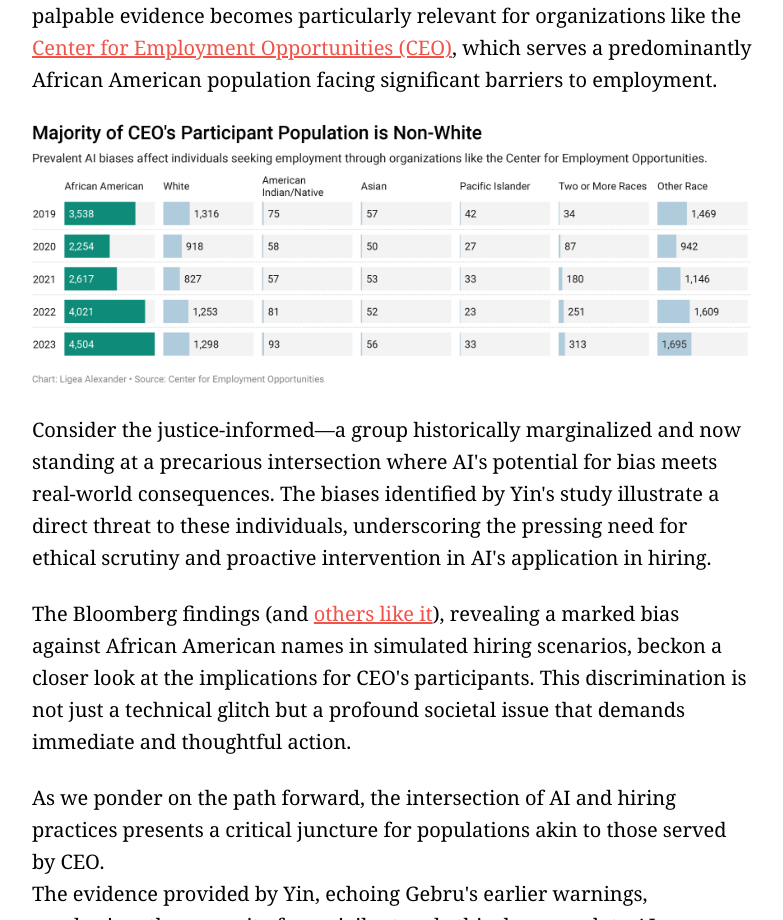
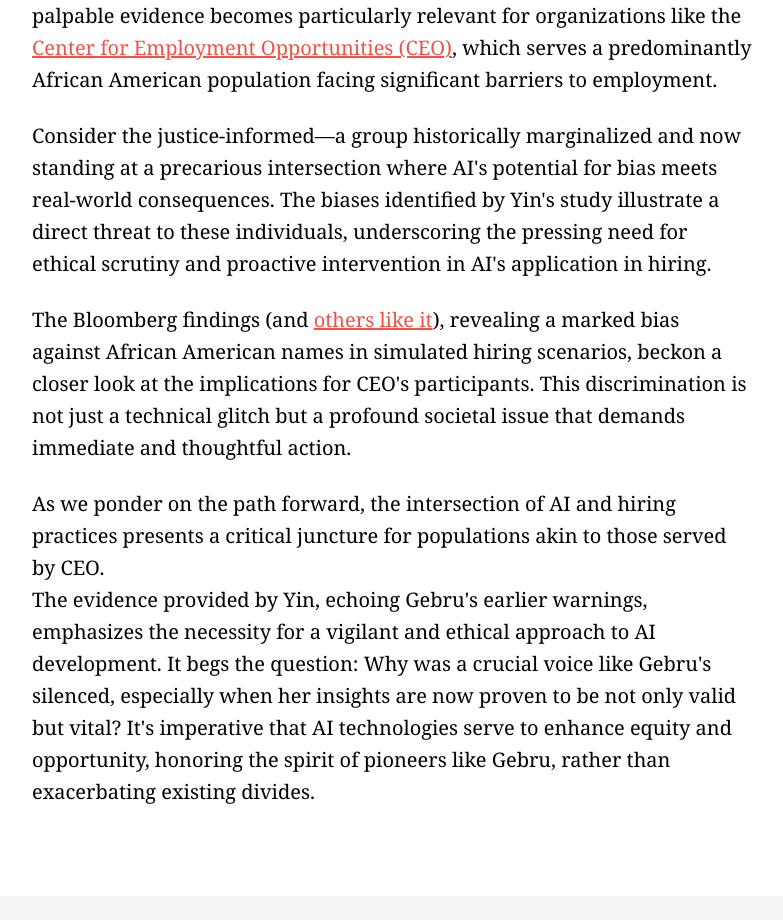
Before and after one commit to ligea-alexander/An-Ethical-AI-Imperative, a plain HTML site: page index.html in a window 1280 px wide. Shown: the part 2140-3060 px from the top of the page, without its empty margins (248-1031 px from the left). Drawn offline with Linux system fonts and the light colour scheme.

Commit message:
Remove chart

```diff
--- a/index.html
+++ b/index.html
@@ -61,10 +61,9 @@
                 Opportunities (CEO)</a>, which serves a predominantly African American population facing significant
             barriers to
             employment.</p>
-        <figure>
-            <img src="ai_impertive_ceo_dem.png">
+        <!-- <figure>
             <!-- <figcaption>This is an image caption</figcaption> -->
-        </figure>
+        <!-- </figure> -->
         <p>Consider the justice-informed—a group historically marginalized and now standing at a
             precarious intersection where AI's potential for bias meets real-world consequences. The biases
             identified by Yin's study illustrate a direct threat to these individuals, underscoring the pressing
```
